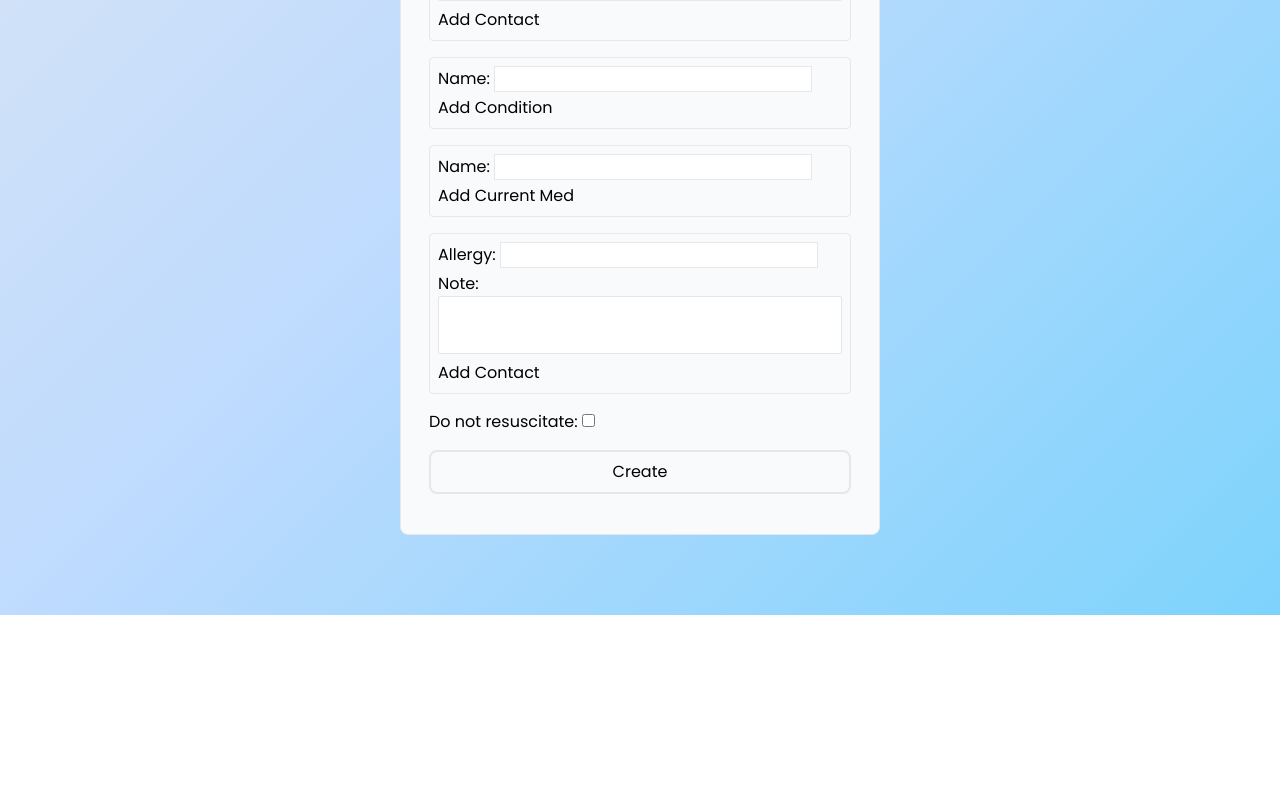
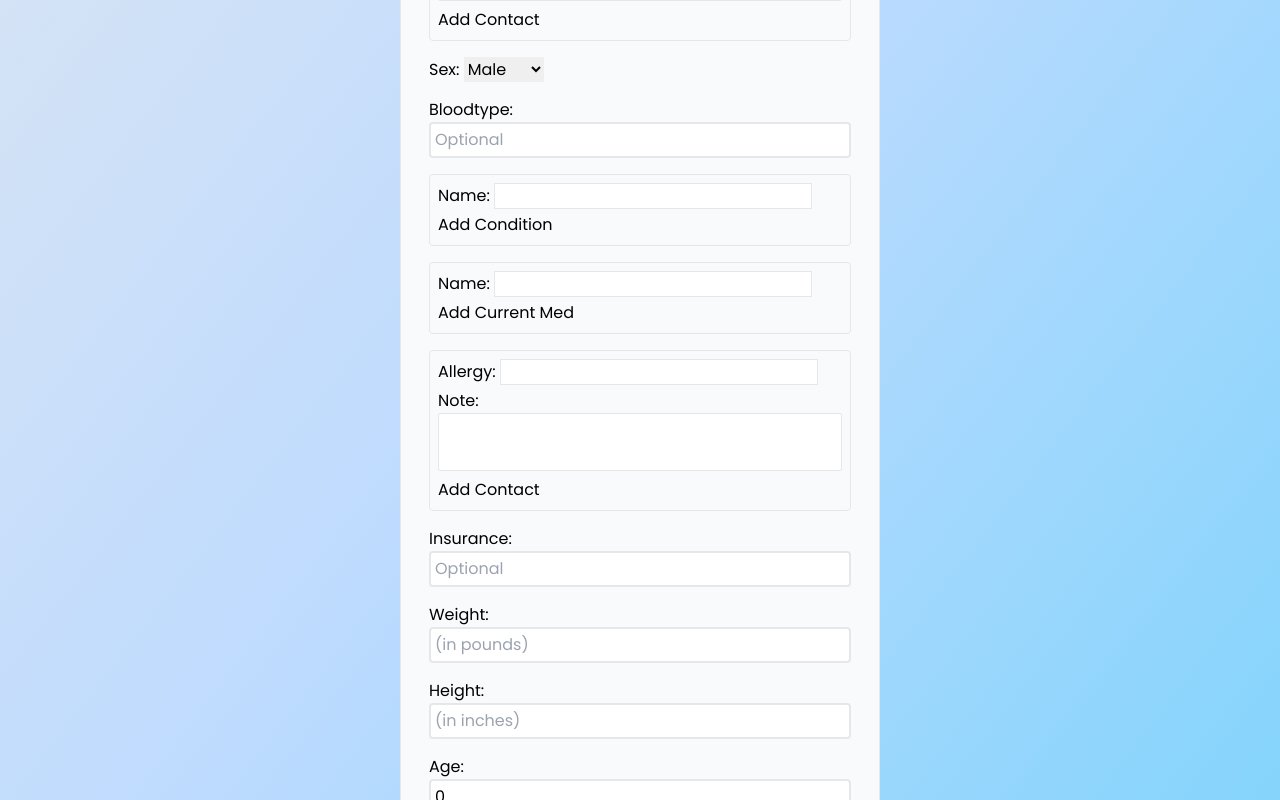
Before and after one commit to ShadowAsura/LifeLink, a SvelteKit app in the folder front/: page / in a window 1280 px wide. Shown: the part 660-1460 px from the top of the page. Before the commit the page ends 1275 px from the top, so only its background shows below. Built offline with nearby package versions, Linux system fonts and the light colour scheme.

Commit message:
add more fields

```diff
--- a/front/src/routes/+page.svelte
+++ b/front/src/routes/+page.svelte
@@ -6,7 +6,12 @@
   import MedsForm from "../lib/components/MedsForm.svelte";
   import AllergiesForm from "../lib/components/AllergiesForm.svelte";
 
-  let fname = "", lname = "", notes = "", password="";
+  let fname = "", lname = "", notes = "", password="", insurance="";
+  let weight;
+  let height;
+  let age = 0;
+  let sex;
+  let bloodtype;
   let dnr = false;
   let emergencyContacts = [];
   let conditions = [];
@@ -26,7 +31,13 @@
       current_meds,
       allergies,
       dnr,
-      notes
+      notes,
+      insurance,
+      weight,
+      height,
+      sex,
+      age,
+      bloodtype,
     })
     await add_user({
       user_id: uuid,
@@ -78,15 +89,44 @@
 
     <ContactForm bind:emergencyContacts={emergencyContacts}/>
 
+    <label for="sex">
+      Sex:
+      <select bind:value={sex}>
+        <option value="male">Male</option>
+        <option value="female">Female</option>
+        <option value="other">Other</option>
+      </select>
+    </label>
+
+    <label for="bloodtype">
+      Bloodtype:
+      <input name="insurance" type="text" placeholder="Optional" bind:value={bloodtype} class="border-2 rounded w-full p-1"/>
+    </label>
+
     <ConditionForm bind:conditions={conditions}/>
 
     <MedsForm bind:current_meds={current_meds}/>
 
     <AllergiesForm bind:allergies={allergies}/>
 
-    <label for="dnr">
-      Do not resuscitate:
-      <input id="dnr" type="checkbox" bind:checked={dnr}/>
+    <label for="insurance">
+      Insurance:
+      <input name="insurance" type="text" placeholder="Optional" bind:value={insurance} class="border-2 rounded w-full p-1"/>
+    </label>
+
+    <label for="weight">
+      Weight:
+      <input name="weight" type="number" placeholder="(in pounds)" bind:value={weight} class="border-2 rounded w-full p-1" required/>
+    </label>
+
+    <label for="height">
+      Height:
+      <input name="height" type="number" placeholder="(in inches)" bind:value={height} class="border-2 rounded w-full p-1" required/>
+    </label>
+
+    <label for="age">
+      Age:
+      <input name="age" type="number" placeholder="(in years)" bind:value={age} class="border-2 rounded w-full p-1" required/>
     </label>
 
     <button type="submit" class="border-2 rounded-lg py-2 hover:bg-green-600 hover:text-white ease-in-out duration-100">Create</button>
```
